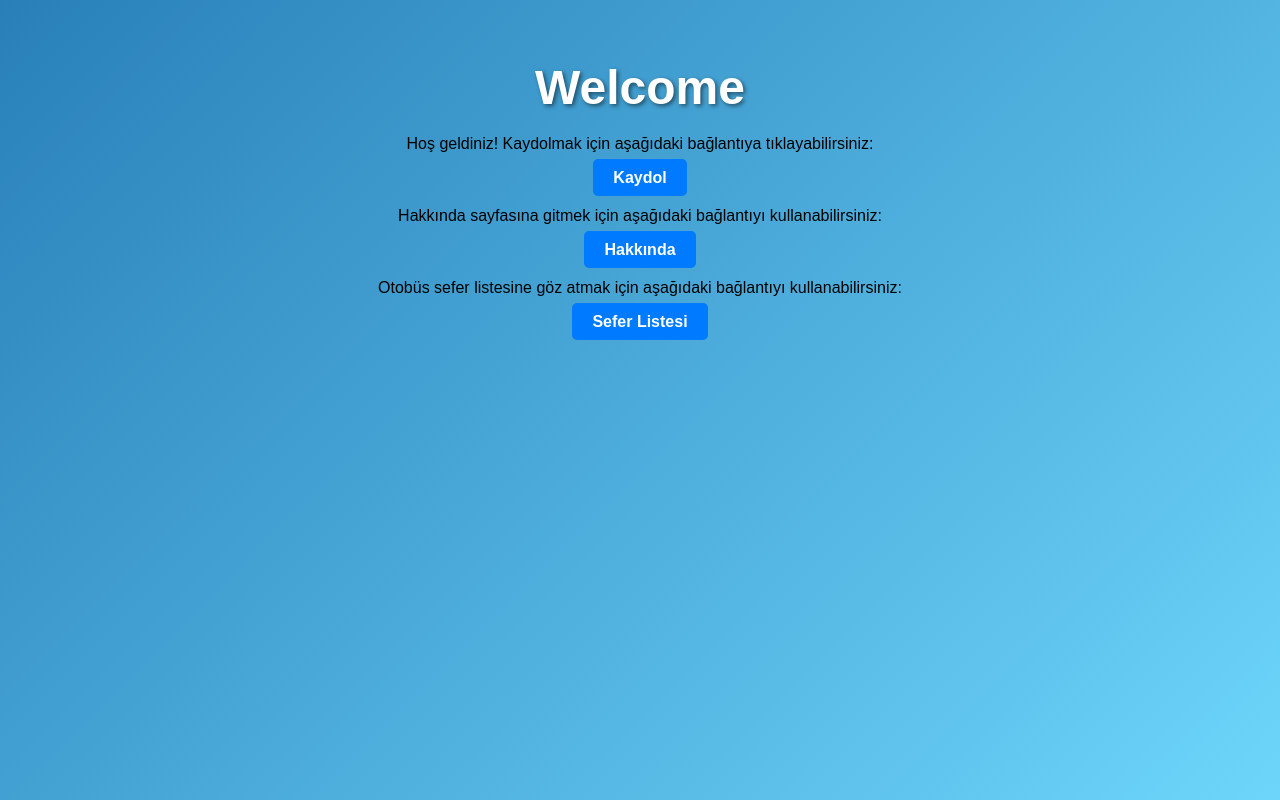
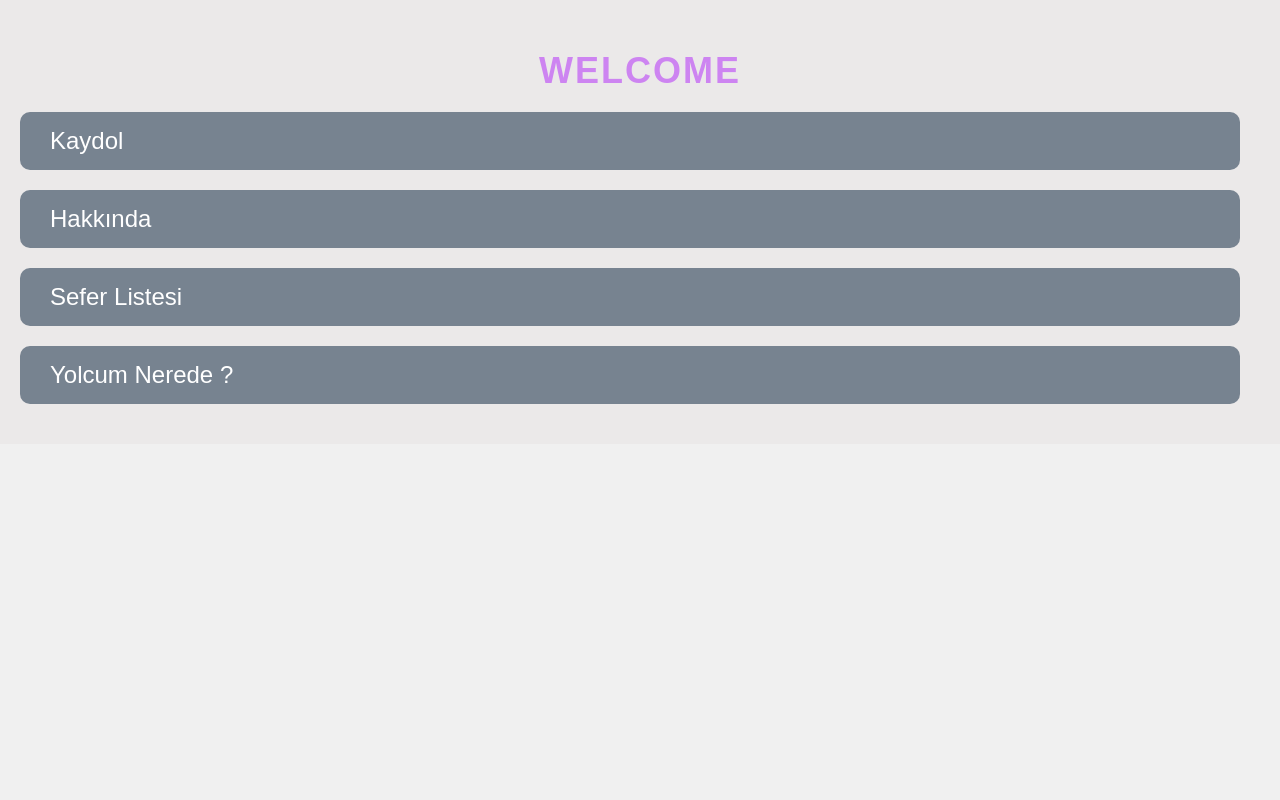
Before and after one commit to alirizaalp/BusWebsite, a React (Create React App) app in the folder bustate/: page / in a window 1280 px wide. Built offline with nearby package versions, Linux system fonts and the light colour scheme.

Commit message:
css düzenleme

```diff
--- a/bustate/src/App.css
+++ b/bustate/src/App.css
@@ -1,38 +1,25 @@
+body {
+  font-family: Arial, sans-serif;
+  margin: 0;
+  padding: 0;
+  background-color: #f0f0f0;
+}
+
+
 .App {
   text-align: center;
+  padding: 20px;
 }
 
-.App-logo {
-  height: 40vmin;
-  pointer-events: none;
+
+.header {
+  background-color: #ffffff;
+  color: #fff;
+  padding: 10px;
+  font-size: 24px;
 }
 
-@media (prefers-reduced-motion: no-preference) {
-  .App-logo {
-    animation: App-logo-spin infinite 20s linear;
-  }
+
+.content {
+  margin: 20px;
 }
-
-.App-header {
-  background-color: #282c34;
-  min-height: 100vh;
-  display: flex;
-  flex-direction: column;
-  align-items: center;
-  justify-content: center;
-  font-size: calc(10px + 2vmin);
-  color: white;
-}
-
-.App-link {
-  color: #61dafb;
-}
-
-@keyframes App-logo-spin {
-  from {
-    transform: rotate(0deg);
-  }
-  to {
-    transform: rotate(360deg);
-  }
-}
--- a/bustate/src/App.js
+++ b/bustate/src/App.js
@@ -4,7 +4,10 @@ import HomePage from './homepage/HomePage';
 import SignUp from './signup/SignUp';
 import Hakkında from './homepage/Hakkında';
 import SeferlerListesi from './seferler/SeferlerListesi';
-import Seferler from './seferler/Seferler'; // seferler verisini içe aktar
+import Seferler from './seferler/Seferler';
+import YolcumNerede from "./homepage/YolcumNerede";
+import "./App.css"
+
 
 function App() {
   return (
@@ -14,6 +17,7 @@ function App() {
         <Route path="/signUp" element={<SignUp />} />
         <Route path="/hakkında" element={<Hakkında />} />
         <Route path="/seferler" element={<SeferlerListesi seferler={Seferler} />} />
+        <Route path="/YolcumNerede" element={<YolcumNerede />} />
       </Routes>
     </Router>
   );
--- a/bustate/src/homepage/HomePage.css
+++ b/bustate/src/homepage/HomePage.css
@@ -1,45 +1,34 @@
-
-body {
-    font-family: Arial, sans-serif;
-    background: linear-gradient(135deg, #2980B9, #6DD5FA); /* Arka plan gradient rengi */
-    background-size: cover;
-    background-attachment: fixed;
-    margin: 0;
-    padding: 0;
-    overflow: hidden;
-    height: 100vh;
-
-  }
-
 .home-container {
   text-align: center;
   padding: 20px;
+  background-color: #ebe9e9;
 }
 
 .welcome-text {
-    font-size: 48px;
-    text-shadow: 2px 2px 4px rgba(0, 0, 0, 0.5);
-    color: #fff;
-    animation: slide-in 1s ease;
+  font-size: 36px;
   margin-bottom: 20px;
-
+  color: #cd84f1;
+  text-transform: uppercase;
+  font-family: 'Arial', sans-serif;
+  letter-spacing: 2px;
 }
 
+
 .link-container {
-    margin-bottom: 20px;
+  margin: 20px 0;
 }
 
 .link-button {
-    background-color: #007bff;
+  display: flex;
+  padding: 15px 30px;
+  background-color: #778390;
   color: #fff;
-    padding: 10px 20px;
-    margin: 0 10px;
-    border-radius: 5px;
-    transition: background-color 0.3s ease;
-    font-weight: bold;
   text-decoration: none;
+  font-size: 24px;
+  border-radius: 10px;
+  margin-right: 20px;
 }
 
 .link-button:hover {
-    background-color: #0056b3;
+  background-color: #cd84f1;;
 }
--- a/bustate/src/homepage/HomePage.js
+++ b/bustate/src/homepage/HomePage.js
@@ -7,18 +7,19 @@ const HomePage = () => {
     <div className="home-container">
       <h2 className="welcome-text">Welcome</h2>
       <div className="link-container">
-        <p>Hoş geldiniz! Kaydolmak için aşağıdaki bağlantıya tıklayabilirsiniz:</p>
         <Link to="/SignUp" className="link-button">Kaydol</Link>
       </div>
 
       <div className="link-container">
-        <p>Hakkında sayfasına gitmek için aşağıdaki bağlantıyı kullanabilirsiniz:</p>
         <Link to="/Hakkında" className="link-button">Hakkında</Link>
       </div>
 
       <div className="link-container">
-        <p>Otobüs sefer listesine göz atmak için aşağıdaki bağlantıyı kullanabilirsiniz:</p>
         <Link to="/Seferler" className="link-button">Sefer Listesi</Link>
+      </div>
+
+      <div className="link-container">
+        <Link to="/YolcumNerede" className="link-button">Yolcum Nerede ?</Link>
       </div>
     </div>
   );
--- /dev/null
+++ b/bustate/src/homepage/YolcumNerede.js
@@ -0,0 +1,11 @@
+import React from "react";
+
+function YolcumNerede(){
+    return(
+        <div>
+               BURAYA YOLCUNUN NEREDE OLDUĞUNU ARAÇA TANIMLI NAVİGASYON SİSTEMİ İLE GİRİLECEK.ANLIK VE KESİN BİLGİLER CEKİLECEK.BAĞLANTI KOPMASI DURUMUNDA İSE BİRAZDAN YOLCUNUZUN NEREDE OLDUĞUNUZU GÖRECEKSİNİZ YAZACAK.
+        </div>
+    )
+}
+
+export default YolcumNerede;
```
Lines whose indentation alone changed are shown as unchanged.
